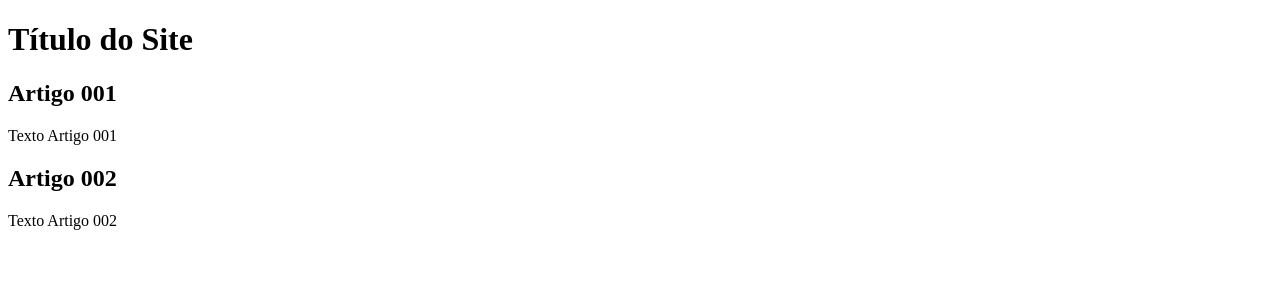
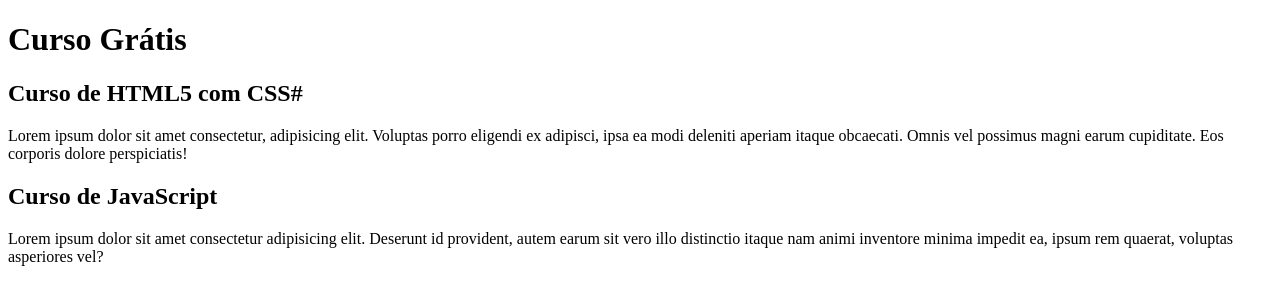
Before and after one commit to zoutomas/projeto-site-primeiro, a plain HTML site: page index.html in a window 1280 px wide. Drawn offline with Linux system fonts and the light colour scheme.

Commit message:
comecei a escrever conteúdo

```diff
--- a/index.html
+++ b/index.html
@@ -9,15 +9,15 @@
 <body>
     <main>
         <header>
-            <h1>Título do Site</h1>
+            <h1>Curso Grátis</h1>
         </header>
         <article>
-            <h2>Artigo 001</h2>
-            <p>Texto Artigo 001</p>
+            <h2>Curso de HTML5 com CSS#</h2>
+            <p>Lorem ipsum dolor sit amet consectetur, adipisicing elit. Voluptas porro eligendi ex adipisci, ipsa ea modi deleniti aperiam itaque obcaecati. Omnis vel possimus magni earum cupiditate. Eos corporis dolore perspiciatis!</p>
         </article>
         <article>
-            <h2>Artigo 002</h2>
-            <p>Texto Artigo 002</p>
+            <h2>Curso de JavaScript</h2>
+            <p>Lorem ipsum dolor sit amet consectetur adipisicing elit. Deserunt id provident, autem earum sit vero illo distinctio itaque nam animi inventore minima impedit ea, ipsum rem quaerat, voluptas asperiores vel?</p>
         </article>
     </main>
 </body>
```
